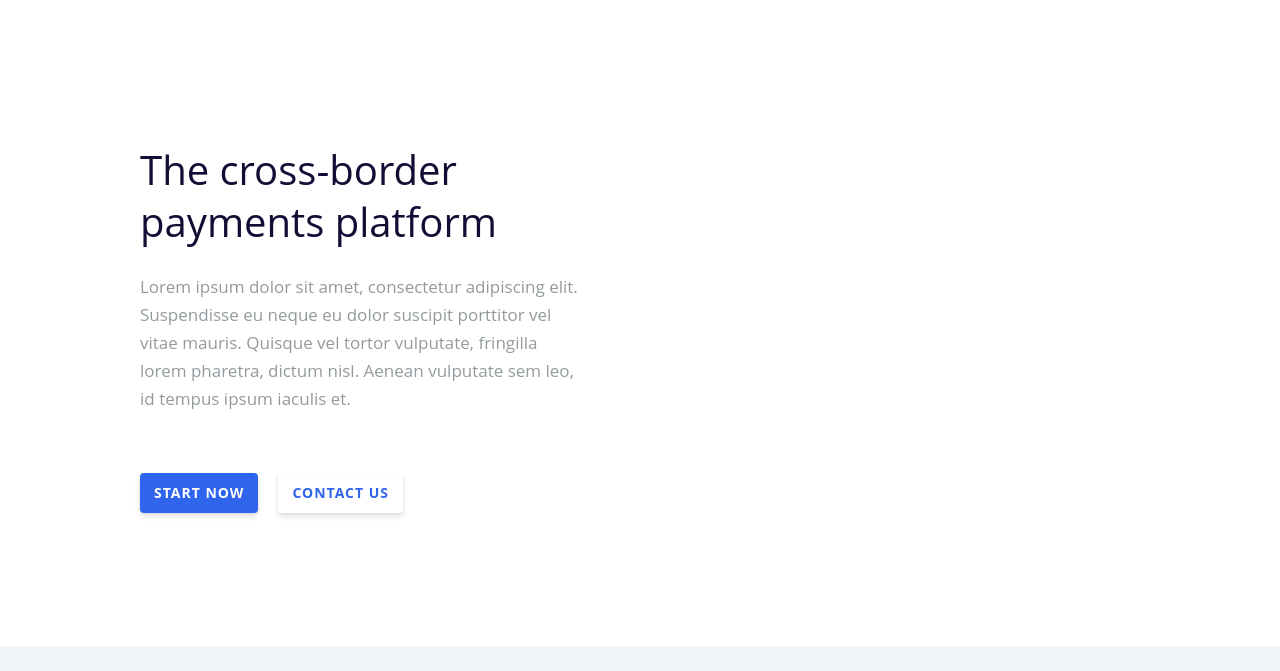
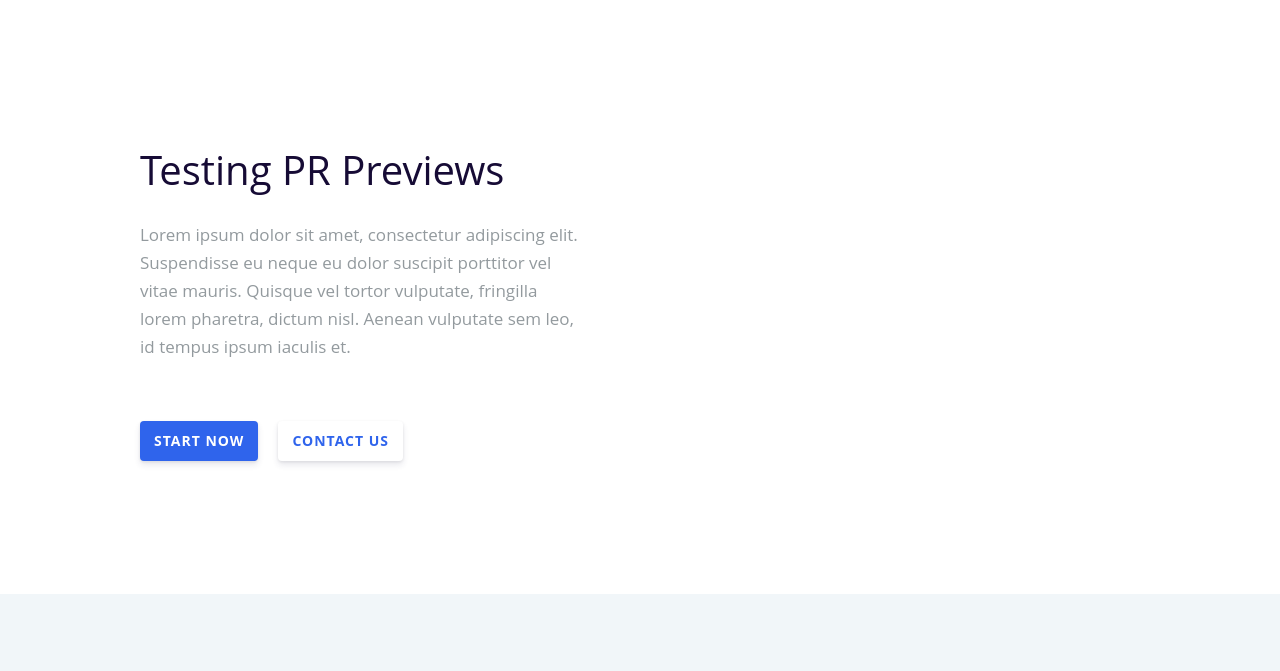
Before and after one commit to jffjhnsn/bf-site, a Gatsby site: page / in a window 1280 px wide. Shown: the part 101-772 px from the top of the page. Built offline with nearby package versions, Linux system fonts and the light colour scheme; Gatsby itself is replaced by a stand-in of ours.

Commit message:
testing PR previews

```diff
--- a/src/components/landingPage/hero.js
+++ b/src/components/landingPage/hero.js
@@ -3,7 +3,7 @@ import styled from 'styled-components'
 
 const Hero = props => (
   <>
-    <Headline className="sectionTitle">The cross-border payments platform</Headline>
+    <Headline className="sectionTitle">Testing PR Previews</Headline>
     <BodyText className="bodyText">Lorem ipsum dolor sit amet, consectetur adipiscing elit. Suspendisse
           eu neque eu dolor suscipit porttitor vel vitae mauris. Quisque vel
           tortor vulputate, fringilla lorem pharetra, dictum nisl. Aenean vulputate sem leo,
```
